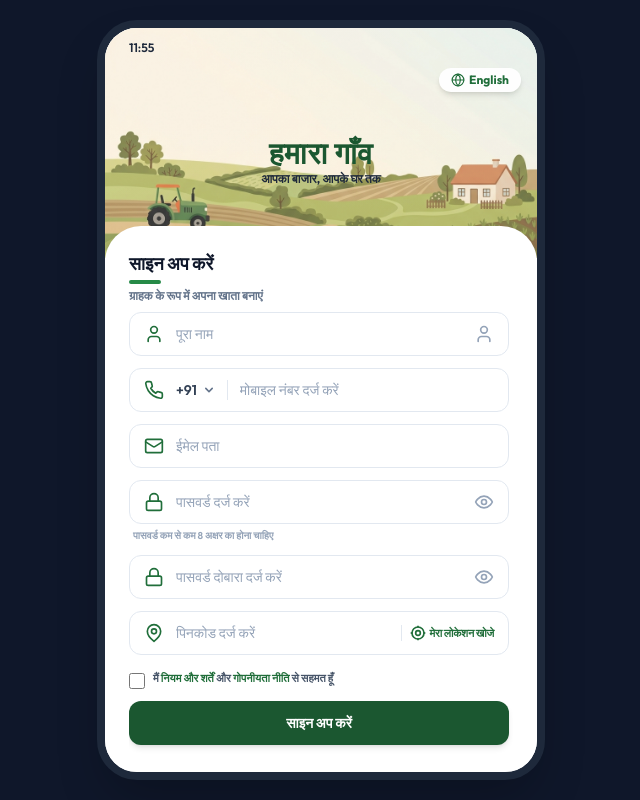
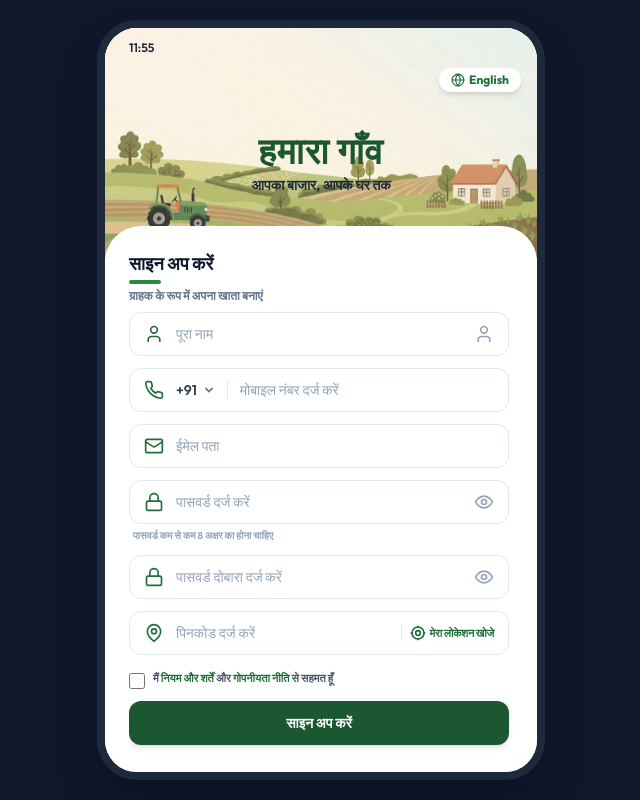
Before and after one commit to ashutosh3110/hamara-gao123, a React (Vite) app in the folder frontend/: page /register in a window 1280 px wide. Shown: the whole page, without its empty margins (319-959 px from the left). Built offline with nearby package versions, Linux system fonts and the light colour scheme.

Commit message:
Align branding overlay text and logo sizes in Register.jsx with Login.jsx

```diff
--- a/frontend/src/pages/auth/Register.jsx
+++ b/frontend/src/pages/auth/Register.jsx
@@ -132,8 +132,8 @@ export default function Register() {
           {/* Logo & Branding Overlay */}
           <div className="absolute inset-0 flex flex-col items-center justify-center pt-8">
             {/* Custom SVG Shopping Sprout Logo */}
-            <div className="mb-1 flex items-center justify-center">
-              <svg viewBox="0 0 100 100" className="w-18 h-18">
+            <div className="mb-2 flex items-center justify-center">
+              <svg viewBox="0 0 100 100" className="w-22 h-22">
                 {/* Sprout/Leaves */}
                 <path d="M50,45 C50,25 50,20 50,20" stroke="#34a85a" strokeWidth="4" strokeLinecap="round" />
                 <path d="M50,20 C46,10 50,2 50,2 C50,2 54,10 50,20 Z" fill="#34a85a" />
@@ -154,11 +154,11 @@ export default function Register() {
             </div>
 
             {/* App Name */}
-            <h1 className="text-3xl font-extrabold tracking-wide text-primary-800">
+            <h1 className="text-4xl font-extrabold tracking-wide text-primary-800">
               {t.appName}
             </h1>
             {/* Tagline */}
-            <p className="text-xs font-bold text-neutral-800 text-center">
+            <p className="mt-1 text-sm font-bold text-neutral-800 text-center">
               {t.tagline}
             </p>
           </div>
```
